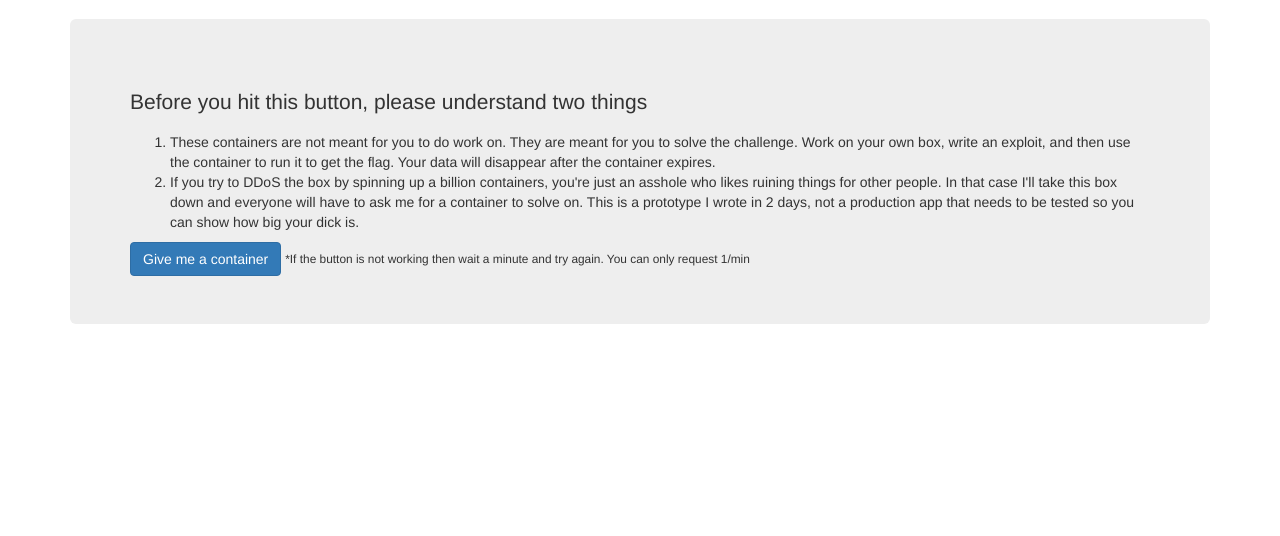
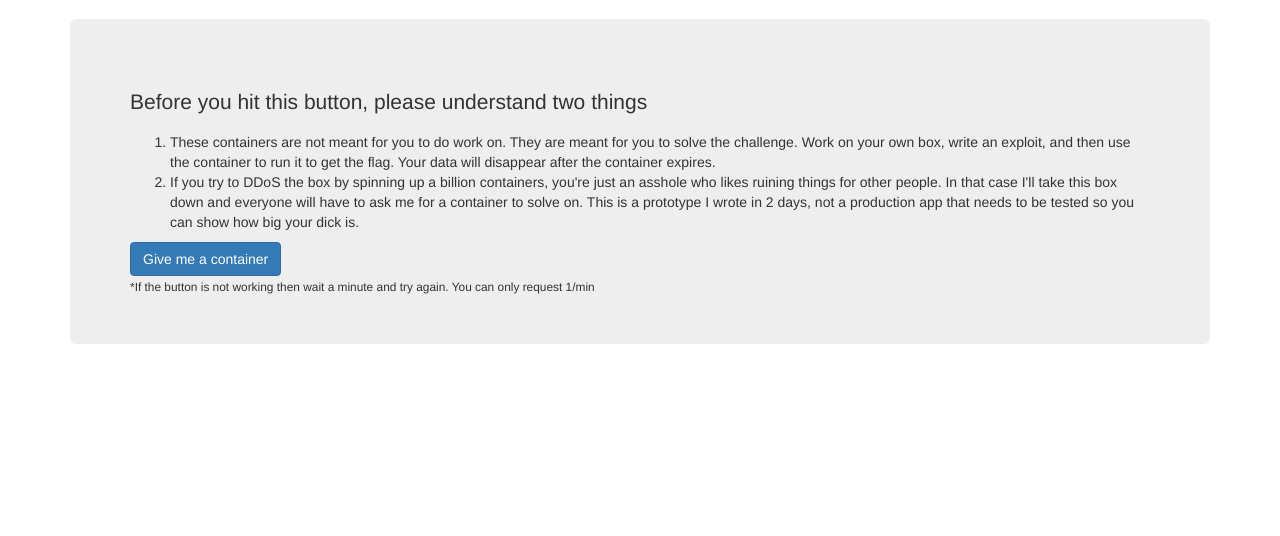
Before and after one commit to wumb0/containerer, a Flask app: template app/templates/index.html in a window 1280 px wide. Shown: the part 51-587 px from the top of the page. Run offline with Flask 2, Linux system fonts and the light colour scheme; the template is opened without the code that fills it, so the values that code supplies are empty; parts of the project's set-up code (start-up, migrations or seed data) failed here and were passed over; some libraries are stand-ins or nearby versions.

Commit message:
rate limit down

```diff
--- a/app/templates/index.html
+++ b/app/templates/index.html
@@ -22,8 +22,12 @@
                     <li>If you try to DDoS the box by spinning up a billion containers, you're just an asshole who likes ruining things for other people. In that case I'll take this box down and everyone will have to ask me for a container to solve on. This is a prototype I wrote in 2 days, not a production app that needs to be tested so you can show how big your dick is.</li>
                 </ol>
                 <button type="button" class="btn btn-primary" id="give">Give me a container</button>
+            {% endif %}
+        </div>
+    </div>
+    <div class="row">
+        <div id="cont" class="col-md-12">
                 <small>*If the button is not working then wait a minute and try again. You can only request 1/min</small>
-            {% endif %}
         </div>
     </div>
 </div>
```
